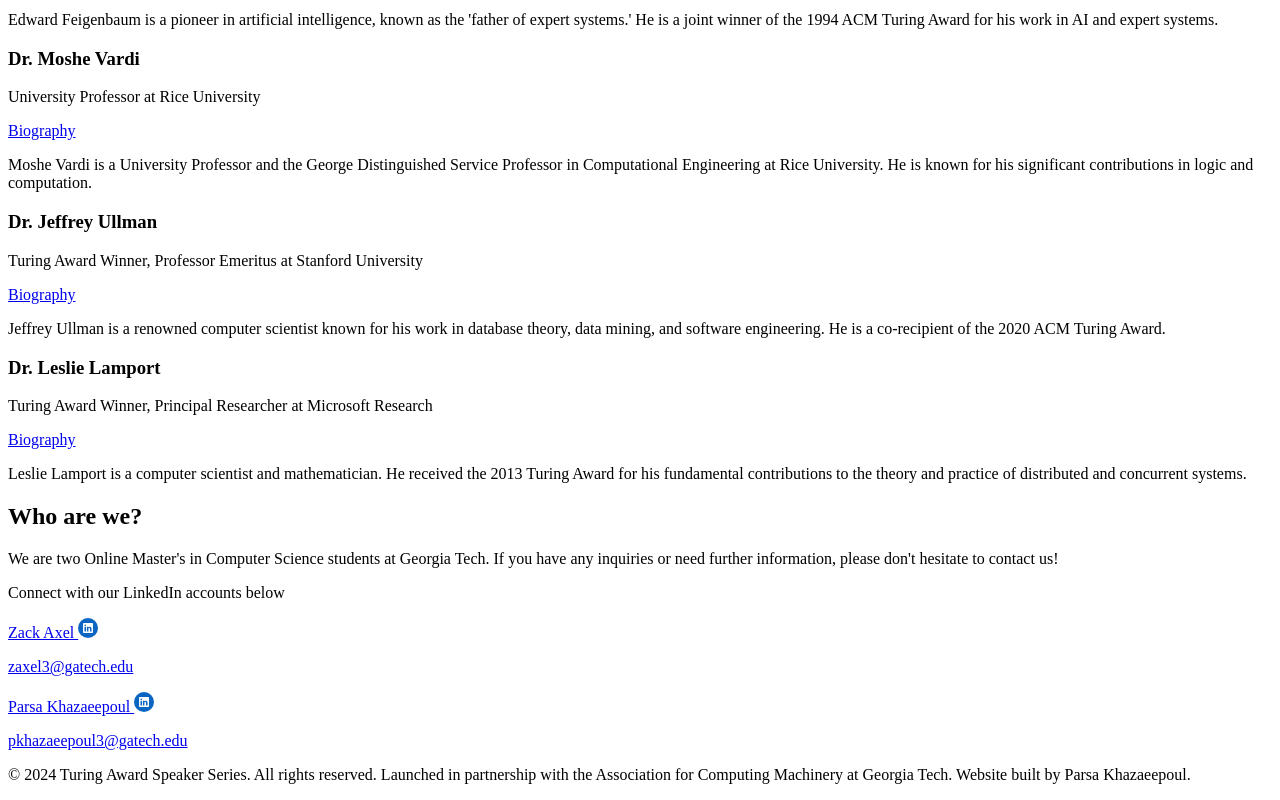
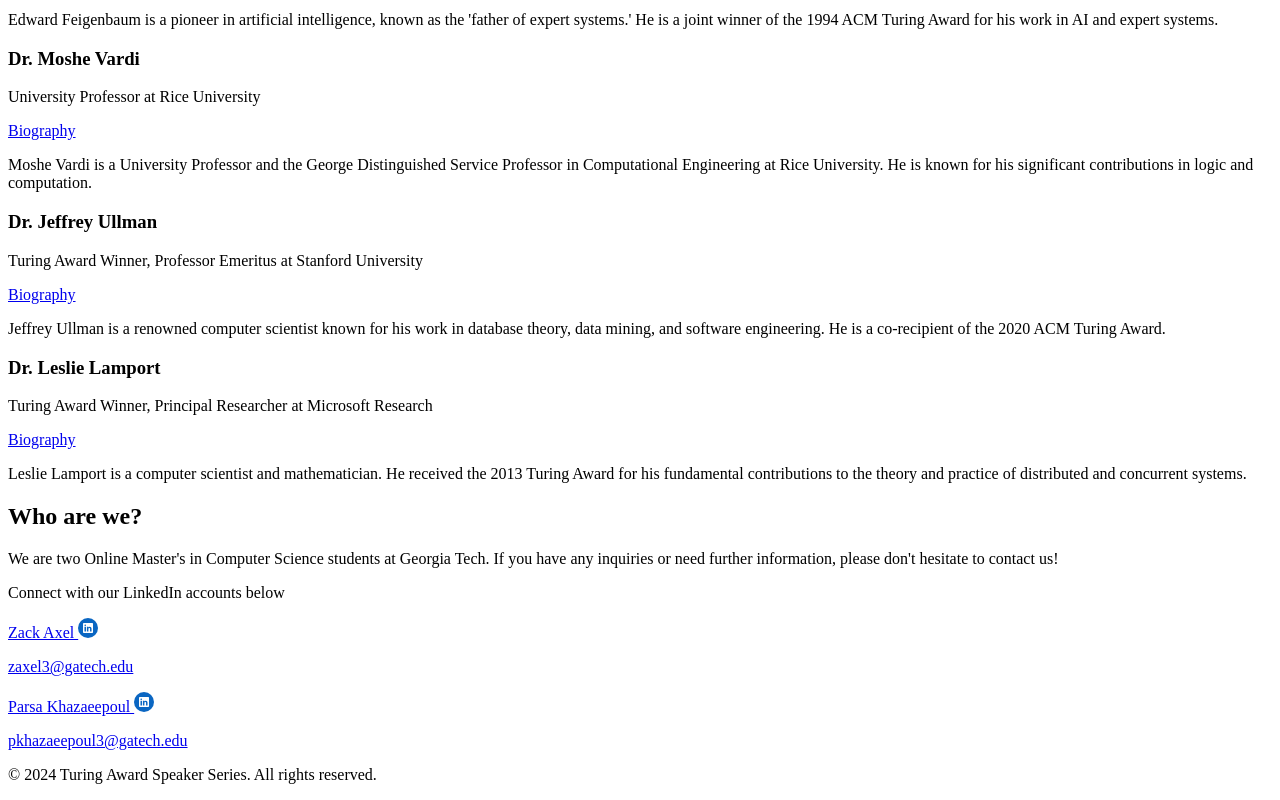
Before and after one commit to parsakhaz/omscs-turing-award-speaker-series, a Next.js app: page / in a window 1280 px wide. Shown: the part 3653-4453 px from the top of the page. Built offline with nearby package versions, Linux system fonts and the light colour scheme.

Commit message:
updated footer

```diff
--- a/src/pages/index.tsx
+++ b/src/pages/index.tsx
@@ -231,8 +231,7 @@
 				{/* Footer */}
 				<footer className='my-12 text-center text-sm px-16'>
 					<p className='ibm-plex-mono'>
-						© 2024 Turing Award Speaker Series. All rights reserved. Launched in partnership with the Association for Computing Machinery at Georgia Tech. Website built by Parsa
-						Khazaeepoul.
+						© 2024 Turing Award Speaker Series. All rights reserved.
 					</p>
 				</footer>
 			</div>
```
